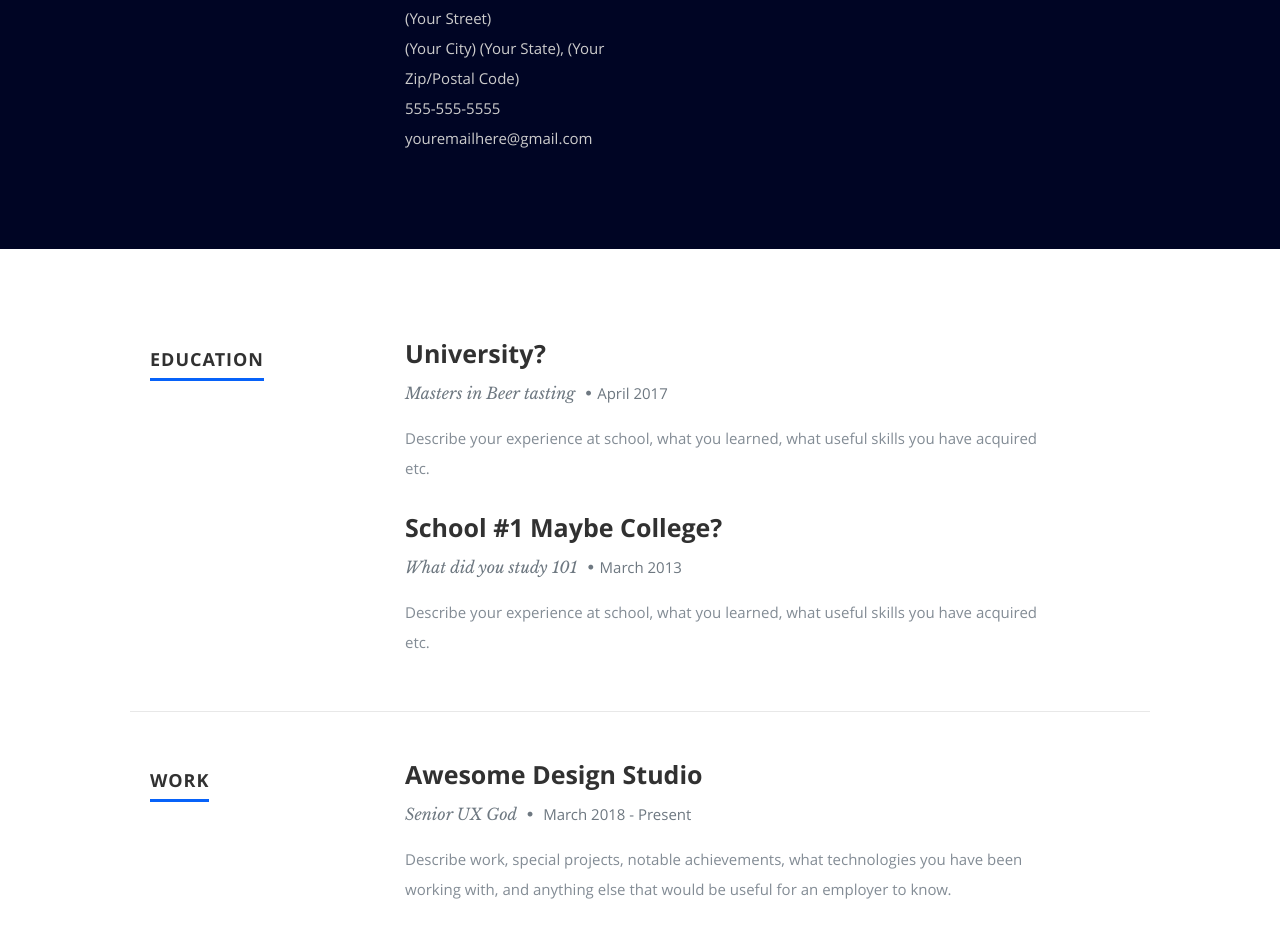
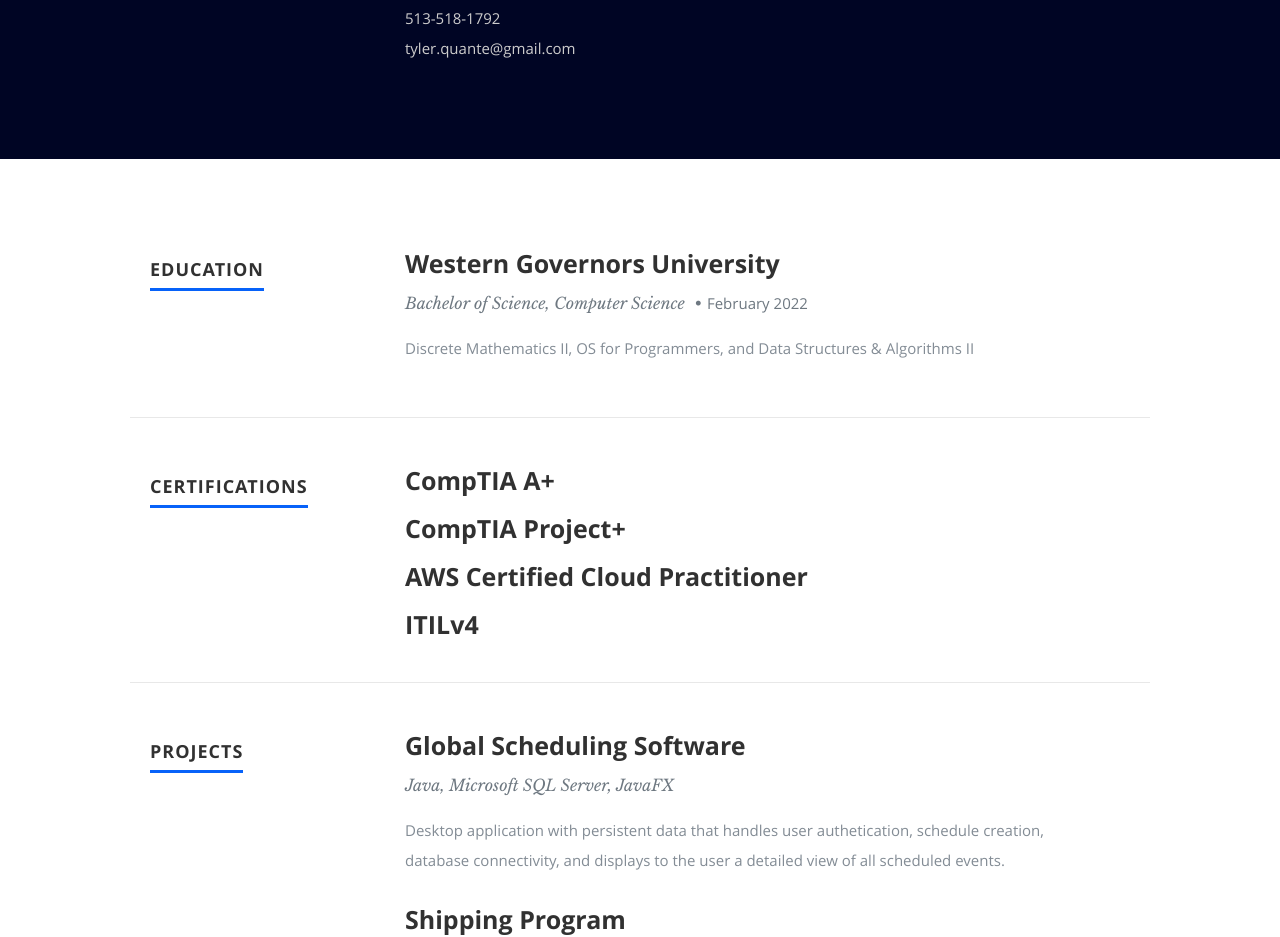
Before and after one commit to Tyler778/personal-web, a React (Create React App) app: page / in a window 1280 px wide. Shown: the part 1127-2064 px from the top of the page. Built offline with nearby package versions, Linux system fonts and the light colour scheme.

Commit message:
updated formatting of resume section as well as began projects section with formatting

```diff
--- a/package.json
+++ b/package.json
@@ -22,7 +22,8 @@
     "start": "react-scripts start",
     "build": "react-scripts build",
     "test": "react-scripts test",
-    "eject": "react-scripts eject"
+    "eject": "react-scripts eject",
+    "deploy": "aws s3 sync build/ s3://www.tquante.com"
   },
   "eslintConfig": {
     "extends": [
--- a/public/resumeData.json
+++ b/public/resumeData.json
@@ -3,19 +3,17 @@
     "name":"Tyler Quante",
     "description":"I am a soon to be Computer Science graduate from Western Governors University.  I love learning about new technologies and building fun applications for my friends and I to use",
     "image":"profilepic.jpg",
-    "bio":"Use this bio section as your way of describing yourself and saying what you do, what technologies you like to use or feel most comfortable with, describing your personality, or whatever else you feel like throwing in.",
-    "contactmessage":"Here is where you should write your message to readers to have them get in contact with you.",
-    "email": "youremailhere@gmail.com",
-    "phone": "555-555-5555",
-    "github":"https://github.com/nordicgiant2/react-nice-resume",
+    "bio":"Growing up in Cincinnati I attended Madeira High School where I earned a spot in National Honor Society my last two years.",
+    "contactmessage":"Feel free to get in contact with me.",
+    "email": "tyler.quante@gmail.com",
+    "phone": "513-518-1792",
+    "github":"https://github.com/Tyler778",
     "project":"https://github.com/nordicgiant2/react-nice-resume",
     "address":{
-      "street":"(Your Street)",
-      "city":"(Your City)",
-      "state":"(Your State)",
-      "zip": "(Your Zip/Postal Code)"
+      "city":"Cincinnati,",
+      "state":"Ohio"
     },
-    "website": "http://www.timbakerdev.com",
+    "website": "http://www.tquante.com",
     "resumedownload":"http://timbakerdev.com",
     "social":[
       {
@@ -49,29 +47,50 @@
     "skillmessage":"Here you can create a short write-up of your skills to show off to employers",
     "education":[
       {
-        "school":"University?",
-        "degree":"Masters in Beer tasting",
-        "graduated":"April 2017",
-        "description":"Describe your experience at school, what you learned, what useful skills you have acquired etc."
+        "school":"Western Governors University",
+        "degree":"Bachelor of Science, Computer Science",
+        "graduated":"February 2022",
+        "description":"Discrete Mathematics II, OS for Programmers, and Data Structures & Algorithms II"
+      }
+    ],
+    "certifications":[
+      {
+        "name":"CompTIA A+"
       },
       {
-        "school":"School #1 Maybe College?",
-        "degree":"What did you study 101",
-        "graduated":"March 2013",
-        "description":"Describe your experience at school, what you learned, what useful skills you have acquired etc."
+        "name":"CompTIA Project+"
+      },
+      {
+        "name":"AWS Certified Cloud Practitioner"
+      },
+      {
+        "name":"ITILv4"
       }
     ],
     "work":[
       {
-        "company":"Awesome Design Studio",
-        "title":"Senior UX God ",
-        "years":"March 2018 - Present",
+        "company":"Global Scheduling Software",
+        "title":"Java, Microsoft SQL Server, JavaFX",
+        "description":"Desktop application with persistent data that handles user authetication, schedule creation, database connectivity, and displays to the user a detailed view of all scheduled events."
+      },
+      {
+        "company":"Shipping Program",
+        "title":"Python, Greedy Algorithm, PyCharm",
         "description":"Describe work, special projects, notable achievements, what technologies you have been working with, and anything else that would be useful for an employer to know."
       },
       {
-        "company":"Super Cool Studio",
-        "title":"Junior bug fixer",
-        "years":"March 2017 - February 2018",
+        "company":"Global Scheduling Software",
+        "title":"Java, Microsoft SQL Server, JavaFX",
+        "description":"Describe work, special projects, notable achievements, what technologies you have been working with, and anything else that would be useful for an employer to know."
+      },
+      {
+        "company":"Global Scheduling Software",
+        "title":"Java, Microsoft SQL Server, JavaFX",
+        "description":"Describe work, special projects, notable achievements, what technologies you have been working with, and anything else that would be useful for an employer to know."
+      },
+      {
+        "company":"Global Scheduling Software",
+        "title":"Java, Microsoft SQL Server, JavaFX",
         "description":"Describe work, special projects, notable achievements, what technologies you have been working with, and anything else that would be useful for an employer to know."
       }
     ],
--- a/src/Components/About.js
+++ b/src/Components/About.js
@@ -39,8 +39,8 @@
                     <br />
                     <span>
                       {street}
-                      <br />
-                      {city} {state}, {zip}
+
+                      {city} {state} {zip}
                     </span>
                     <br />
                     <span>{phone}</span>
--- a/src/Components/Resume.js
+++ b/src/Components/Resume.js
@@ -27,6 +27,16 @@
         </div>
       );
     });
+    const certifications = this.props.data.certifications.map(function (certifications) {
+      return (
+        <div key={certifications.name}>
+          <h3>{certifications.name}</h3>
+          <p className="info">
+
+          </p>
+        </div>
+      );
+    });
 
     const work = this.props.data.work.map(function (work) {
       return (
@@ -34,7 +44,6 @@
           <h3>{work.company}</h3>
           <p className="info">
             {work.title}
-            <span>&bull;</span> <em className="date">{work.years}</em>
           </p>
           <p>{work.description}</p>
         </div>
@@ -71,12 +80,26 @@
             </div>
           </div>
         </Slide>
+        <Slide left duration={1300}>
+          <div className="row education">
+            <div className="three columns header-col">
+              <h1>
+                <span>Certifications</span>
+              </h1>
+            </div>
 
+            <div className="nine columns main-col">
+              <div className="row item">
+                <div className="twelve columns">{certifications}</div>
+              </div>
+            </div>
+          </div>
+        </Slide>
         <Slide left duration={1300}>
           <div className="row work">
             <div className="three columns header-col">
               <h1>
-                <span>Work</span>
+                <span>Projects</span>
               </h1>
             </div>
 
```
